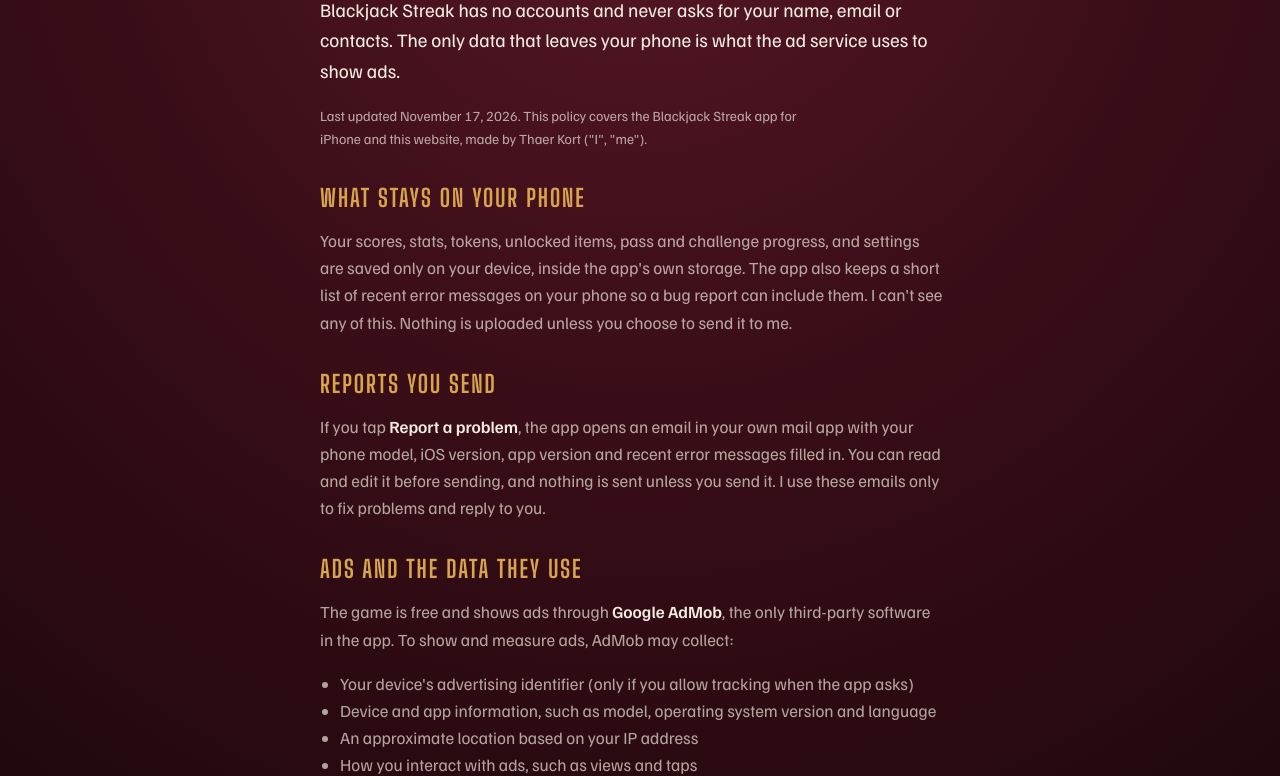
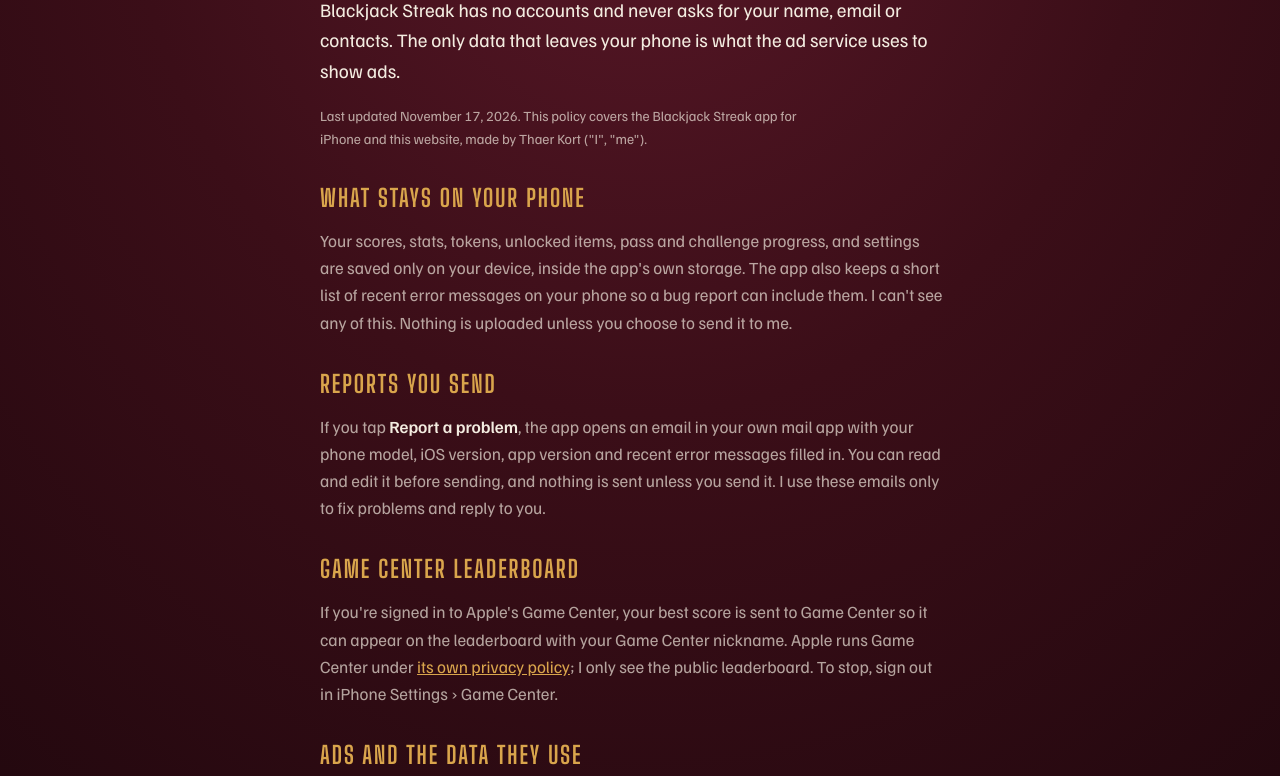
Before and after one commit to tkort04/tkort04.github.io, a plain HTML site: page privacy.html in a window 1280 px wide. Shown: the part 196-972 px from the top of the page. Drawn offline with Linux system fonts and the light colour scheme.

Commit message:
Privacy: Game Center section
Co-Authored-By: Claude Opus 5.5 <noreply@anthropic.com>
Claude-Session: https://claude.ai/code/session_017smLg8jC4D1WN6TrGNMZyN

```diff
--- a/privacy.html
+++ b/privacy.html
@@ -36,8 +36,11 @@
   <h2>Reports you send</h2>
   <p>If you tap <strong>Report a problem</strong>, the app opens an email in your own mail app with your phone model, iOS version, app version and recent error messages filled in. You can read and edit it before sending, and nothing is sent unless you send it. I use these emails only to fix problems and reply to you.</p>
 
+  <h2>Game Center leaderboard</h2>
+  <p>If you're signed in to Apple's Game Center, your best score is sent to Game Center so it can appear on the leaderboard with your Game Center nickname. Apple runs Game Center under <a href="https://www.apple.com/legal/privacy/">its own privacy policy</a>; I only see the public leaderboard. To stop, sign out in iPhone Settings › Game Center.</p>
+
   <h2>Ads and the data they use</h2>
-  <p>The game is free and shows ads through <strong>Google AdMob</strong>, the only third-party software in the app. To show and measure ads, AdMob may collect:</p>
+  <p>The game is free and shows ads through <strong>Google AdMob</strong>, the only third-party software in the app (Game Center is part of iOS). To show and measure ads, AdMob may collect:</p>
   <ul>
     <li>Your device's advertising identifier (only if you allow tracking when the app asks)</li>
     <li>Device and app information, such as model, operating system version and language</li>
```
